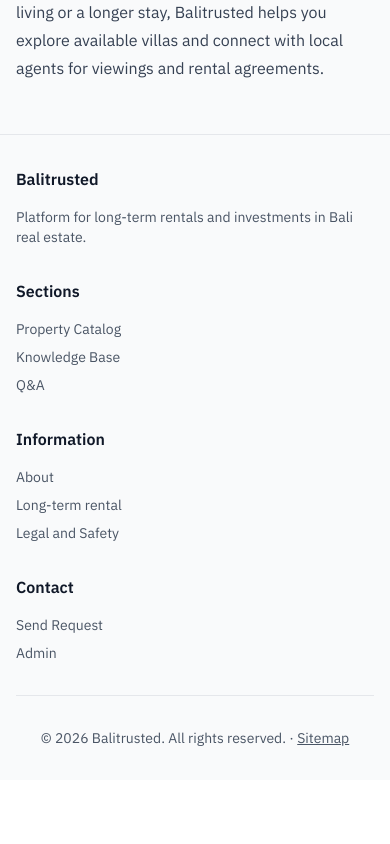
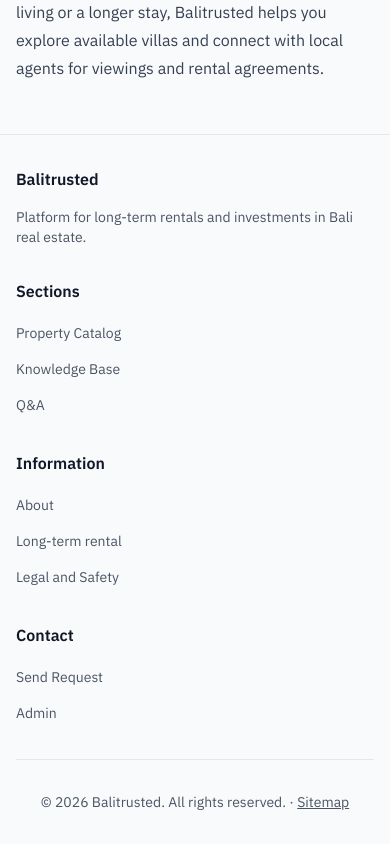
Before and after one commit to balitrusted/bali-realestate, a Next.js app: page / in a window 390 px wide. Shown: the part 4722-5566 px from the top of the page. Before the commit the page ends 5502 px from the top, so only its background shows below. Built offline with nearby package versions, Linux system fonts and the light colour scheme; no server answers.

Commit message:
Footer: improve mobile tap targets for links

```diff
--- a/components/Footer.tsx
+++ b/components/Footer.tsx
@@ -16,17 +16,26 @@ export default function Footer() {
             <h4 className="font-semibold text-gray-900 mb-4">Sections</h4>
             <ul className="space-y-2 text-sm">
               <li>
-                <Link href="/properties" className="text-gray-600 hover:text-gray-900">
+                <Link
+                  href="/properties"
+                  className="inline-block py-1 text-gray-600 hover:text-gray-900 touch-manipulation"
+                >
                   Property Catalog
                 </Link>
               </li>
               <li>
-                <Link href="/guides" className="text-gray-600 hover:text-gray-900">
+                <Link
+                  href="/guides"
+                  className="inline-block py-1 text-gray-600 hover:text-gray-900 touch-manipulation"
+                >
                   Knowledge Base
                 </Link>
               </li>
               <li>
-                <Link href="/qa" className="text-gray-600 hover:text-gray-900">
+                <Link
+                  href="/qa"
+                  className="inline-block py-1 text-gray-600 hover:text-gray-900 touch-manipulation"
+                >
                   Q&A
                 </Link>
               </li>
@@ -37,17 +46,26 @@ export default function Footer() {
             <h4 className="font-semibold text-gray-900 mb-4">Information</h4>
             <ul className="space-y-2 text-sm">
               <li>
-                <Link href="/about" className="text-gray-600 hover:text-gray-900">
+                <Link
+                  href="/about"
+                  className="inline-block py-1 text-gray-600 hover:text-gray-900 touch-manipulation"
+                >
                   About
                 </Link>
               </li>
               <li>
-                <Link href="/guides/rent" className="text-gray-600 hover:text-gray-900">
+                <Link
+                  href="/guides/rent"
+                  className="inline-block py-1 text-gray-600 hover:text-gray-900 touch-manipulation"
+                >
                   Long-term rental
                 </Link>
               </li>
               <li>
-                <Link href="/guides/legal" className="text-gray-600 hover:text-gray-900">
+                <Link
+                  href="/guides/legal"
+                  className="inline-block py-1 text-gray-600 hover:text-gray-900 touch-manipulation"
+                >
                   Legal and Safety
                 </Link>
               </li>
@@ -58,12 +76,18 @@ export default function Footer() {
             <h4 className="font-semibold text-gray-900 mb-4">Contact</h4>
             <ul className="space-y-2 text-sm">
               <li>
-                <Link href="/request" className="text-gray-600 hover:text-gray-900">
+                <Link
+                  href="/request"
+                  className="inline-block py-1 text-gray-600 hover:text-gray-900 touch-manipulation"
+                >
                   Send Request
                 </Link>
               </li>
               <li>
-                <Link href="/admin/login" className="text-gray-600 hover:text-gray-900">
+                <Link
+                  href="/admin/login"
+                  className="inline-block py-1 text-gray-600 hover:text-gray-900 touch-manipulation"
+                >
                   Admin
                 </Link>
               </li>
```
